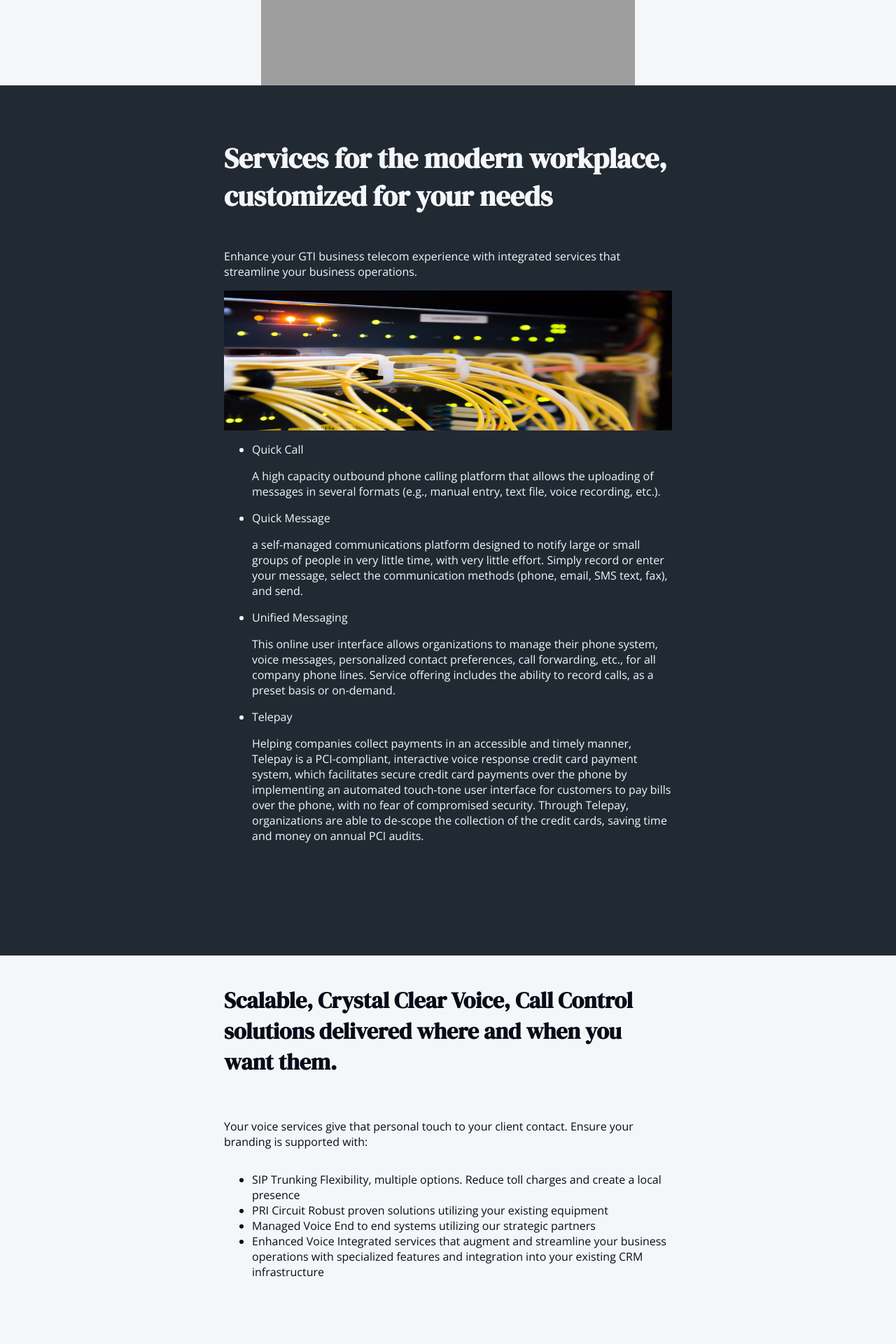
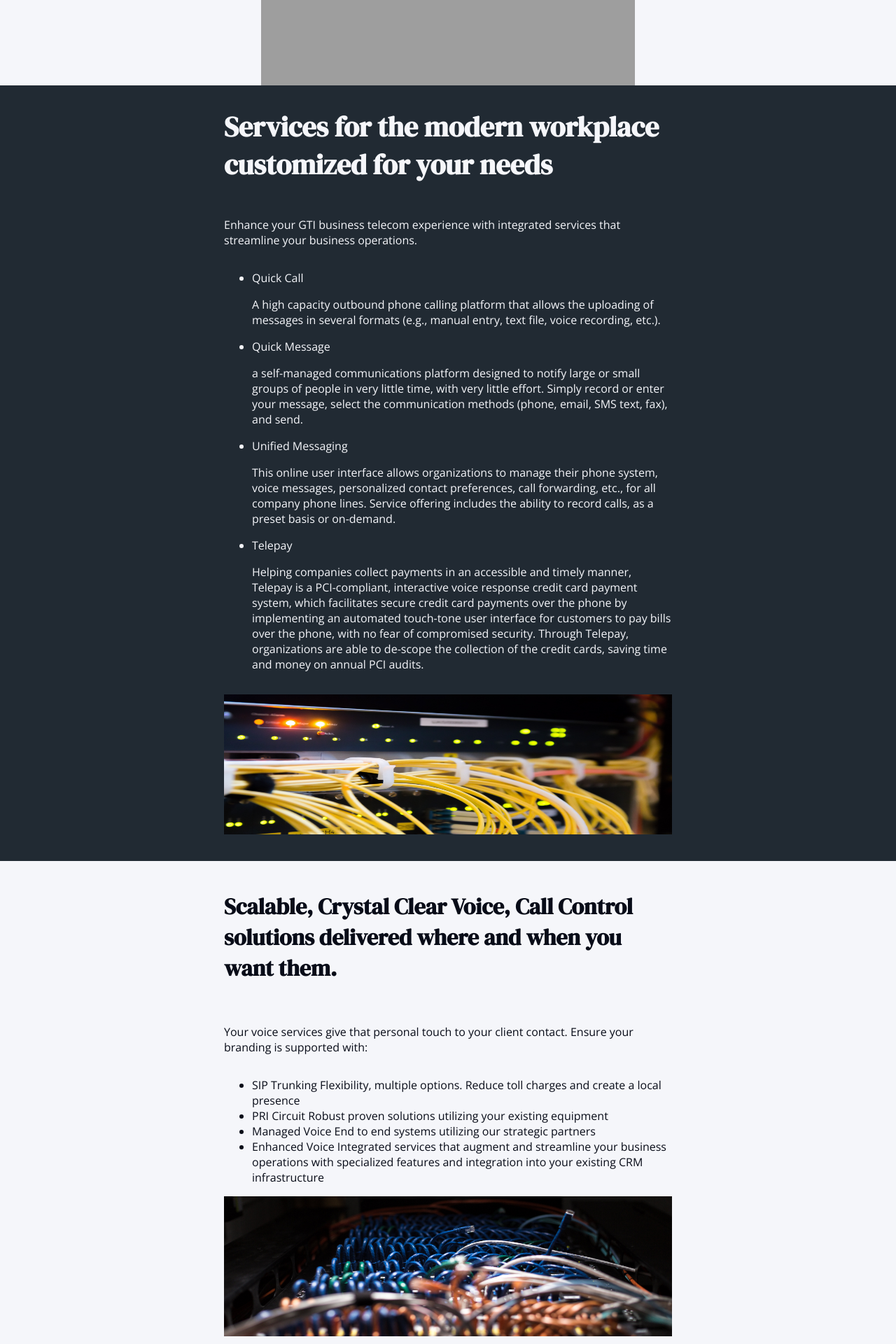
Before and after one commit to kitoshi/gti-next, a Next.js app: page /services in a window 1280 px wide. Shown: the part 720-2640 px from the top of the page at 70% size. Built offline with nearby package versions, Linux system fonts and the light colour scheme; grey boxes are pictures that could not be loaded.

Commit message:
css format with new images

```diff
--- a/components/content/enchancelist.js
+++ b/components/content/enchancelist.js
@@ -3,18 +3,11 @@ import Image from 'next/image'
 export default function EnhanceVoiceContent(props) {
   return (
     <>
-      <h3>Services for the modern workplace, customized for your needs</h3>
+      <h3>Services for the modern workplace customized for your needs</h3>
       <p>
         Enhance your GTI business telecom experience with integrated services
         that streamline your business operations.
       </p>
-      <div style={{ position: 'relative', height: '25vh' }}>
-        <Image
-          src='/router_cables.jpg'
-          alt='router with cables attached'
-          layout='fill'
-        />
-      </div>
 
       <ul>
         <li>
@@ -60,6 +53,13 @@ export default function EnhanceVoiceContent(props) {
           </p>
         </li>
       </ul>
+      <div style={{ position: 'relative', height: '25vh' }}>
+        <Image
+          src='/router_cables.jpg'
+          alt='router with cables attached'
+          layout='fill'
+        />
+      </div>
     </>
   )
 }
--- a/components/content/landinglist.js
+++ b/components/content/landinglist.js
@@ -40,6 +40,7 @@ export default function LandingList(props) {
       <VoiceListContent
         landingdisplay={landingdisplay}
         activedisplay={activedisplay}
+        width={props.width}
         handleLandingVisibility={() => handleLandingVisibility()}
         page={'index'}
       />
--- a/components/content/voicelist.js
+++ b/components/content/voicelist.js
@@ -66,6 +66,7 @@ export default function VoiceListContent(props) {
         Your voice services give that personal touch to your client contact.
         Ensure your branding is supported with:
       </p>
+
       <ul>
         <li>
           SIP Trunking Flexibility, multiple options. Reduce toll charges and
@@ -83,6 +84,13 @@ export default function VoiceListContent(props) {
           your existing CRM infrastructure
         </li>
       </ul>
+      <div style={{ position: 'relative', height: '25vh' }}>
+        <Image
+          src={'/network_server.jpg'}
+          alt='router with network cables connected'
+          layout='fill'
+        />
+      </div>
     </div>
   )
 }
--- a/pages/contact.js
+++ b/pages/contact.js
@@ -60,8 +60,8 @@ export default function Contact(props) {
       >
         <address style={{ fontStyle: 'normal' }}>
           <p>
-            We are happy to assist you during our business hours between:
-            <br></br>Monday to Friday 9:00am to 17:00pm
+            We are available to assist you during our business hours between:
+            <br></br>Monday to Friday 9:00 to 17:00
           </p>
           <p>
             Contact us by Phone: 604-637-4772<br></br>
@@ -73,7 +73,7 @@ export default function Contact(props) {
           </p>
           <iframe
             src='https://www.google.com/maps/embed?pb=!1m18!1m12!1m3!1d4775.120337979842!2d-123.14714037228175!3d49.264024896921505!2m3!1f0!2f0!3f0!3m2!1i1024!2i768!4f13.1!3m3!1m2!1s0x548673b75dec6c77%3A0x714fb34c425bac2!2s200-1892%20W%20Broadway%2C%20Vancouver%2C%20BC%20V6J%201Y9%2C%20Canada!5e0!3m2!1sen!2sus!4v1647820792295!5m2!1sen!2sus'
-            width={width - 25}
+            width={width > 800 ? width * 0.5 : width * 0.94}
             height='450'
             style={{ border: '0' }}
             allowFullScreen=''
--- a/pages/index.js
+++ b/pages/index.js
@@ -95,7 +95,10 @@ export default function Home(props) {
           }}
           ref={learnRef}
         >
-          <LandingListContent landinglistfocus={landinglistfocus} />
+          <LandingListContent
+            landinglistfocus={landinglistfocus}
+            width={width}
+          />
         </section>
 
         <section
--- a/pages/services.js
+++ b/pages/services.js
@@ -108,7 +108,7 @@ export default function Services(props) {
             paddingRight: '0'
           }}
         >
-          <VoiceListContent page={'services'} />
+          <VoiceListContent page={'services'} width={width} />
         </section>
         <section
           style={{
--- a/styles/globals.css
+++ b/styles/globals.css
@@ -78,6 +78,7 @@ h1 {
 h2 {
   font-family: 'DMSerifDisplay';
   font-size: 250%;
+  margin-top: 2%;
 }
 
 h3 {
@@ -85,7 +86,6 @@ h3 {
   font-size: 250%;
   margin-top: 5%;
   margin-bottom: 5%;
-  padding-top: 7%;
 }
 
 h4 {
@@ -191,7 +191,7 @@ button.landing-button:hover {
   background-color: transparent;
   display: block;
   margin: 1em;
-  width: 32px;
+  width: 44px;
   border: none;
   margin-top: 1px;
   cursor: pointer;
@@ -215,7 +215,7 @@ button.landing-button:hover {
 section {
   padding-right: 3%;
   padding-left: 3%;
-  padding-bottom: 10%;
+  padding-bottom: 3%;
   height: 100%;
   width: 100%;
   background-color: var(--off-white);
@@ -297,6 +297,14 @@ section {
   h2 {
     margin-top: 5%;
     padding-top: 7%;
+  }
+
+  h3 {
+    font-family: 'DMSerifDisplay';
+    font-size: 250%;
+    margin-top: 5%;
+    margin-bottom: 5%;
+    padding-top: 0%;
   }
 
   a {
```
Also changed, not shown: public/network_server.jpg (added).
